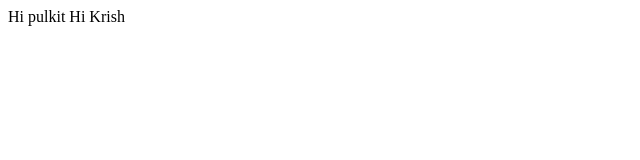
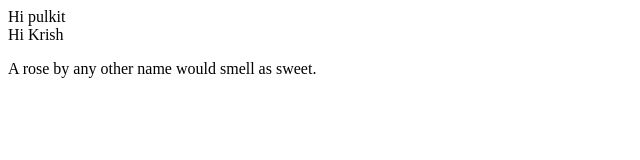
Before and after one commit to Pulkitcloudinfo/10augtesting, a plain HTML site: page index.html in a window 1280 px wide. Shown: the whole page, without its empty margins (0-640 px from the left). Drawn offline with Linux system fonts and the light colour scheme.

Commit message:
Krish Tyagi

```diff
--- a/index.html
+++ b/index.html
@@ -1,2 +1,5 @@
 Hi pulkit
+<br>
 Hi Krish
+<br>
+<p>A rose by any other name would smell as sweet.</p>
```
